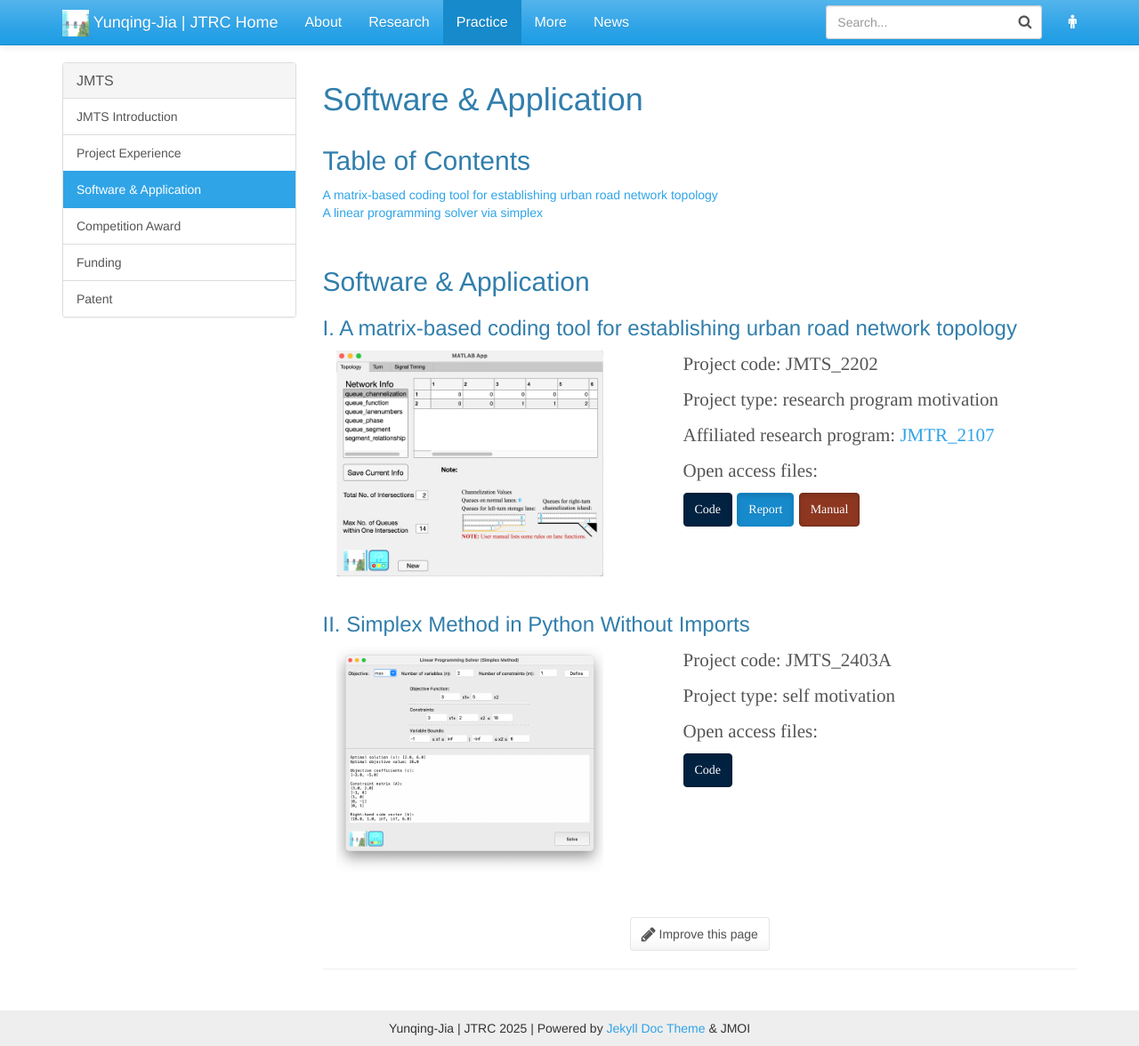
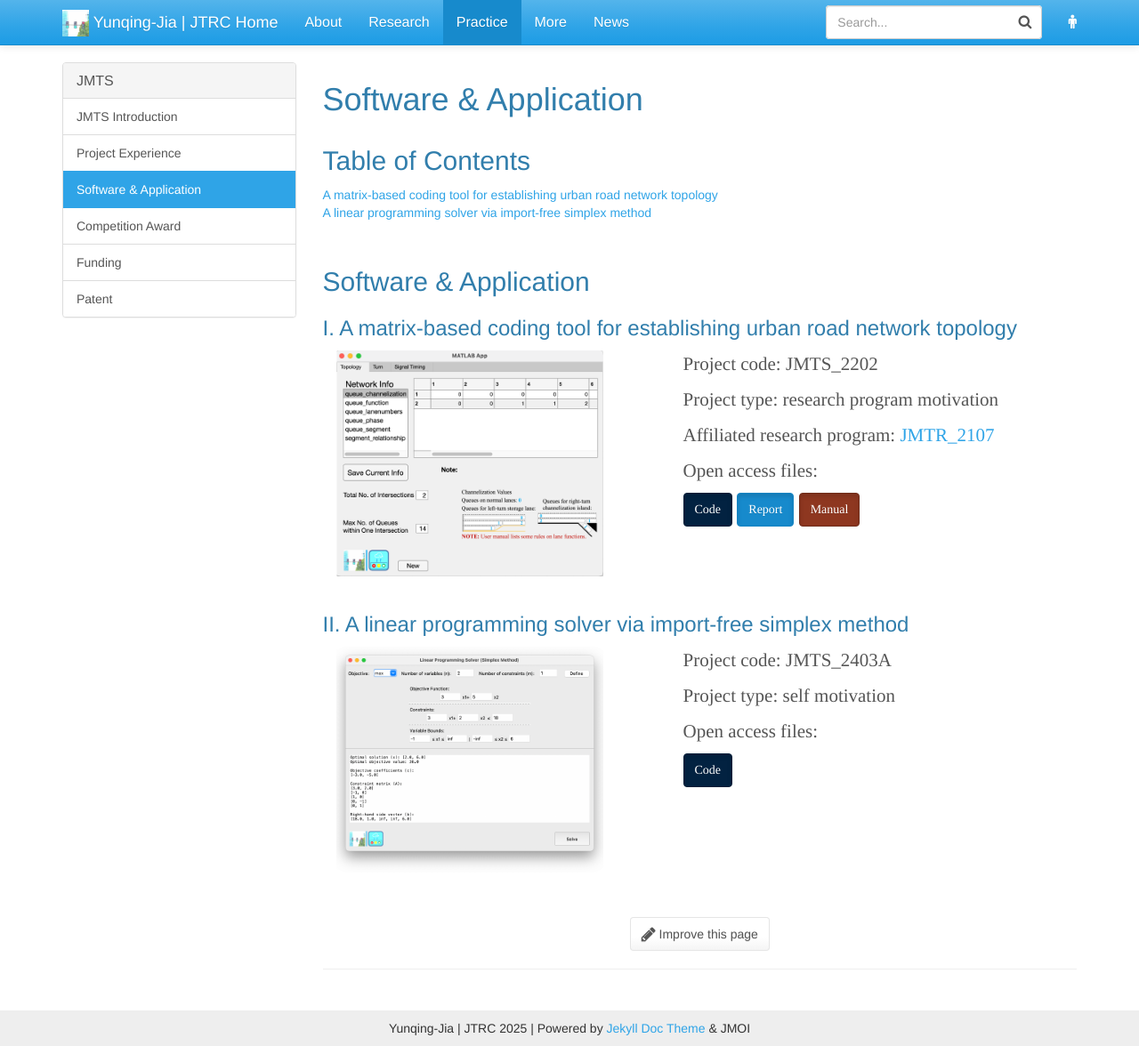
Before and after one commit to Yunqing-Jia/JTRC, a Jekyll site: the page built from _jmts/software.md, in a window 1280 px wide and 1176 px high. Shown: the whole window at 89% size. Built offline with Jekyll 4.4.1, drawn with Linux system fonts in a browser that asks for light colours.

Commit message:
Update software.md

```diff
--- a/_jmts/software.md
+++ b/_jmts/software.md
@@ -12,7 +12,7 @@ font-size:21px;
 
 ## Table of Contents
 [A matrix-based coding tool for establishing urban road network topology](#jmts_2202)
-[A linear programming solver via simplex](#jmts_2403)
+[A linear programming solver via import-free simplex method](#jmts_2403)
 
 <a name="jmts_2202"/>
 <br>
@@ -42,7 +42,7 @@ font-size:21px;
 <a name="jmts_2403"/>
 <br>
 
-### II. Simplex Method in Python Without Imports
+### II. A linear programming solver via import-free simplex method
 
 <div class="container">
     <div class="row">
```
